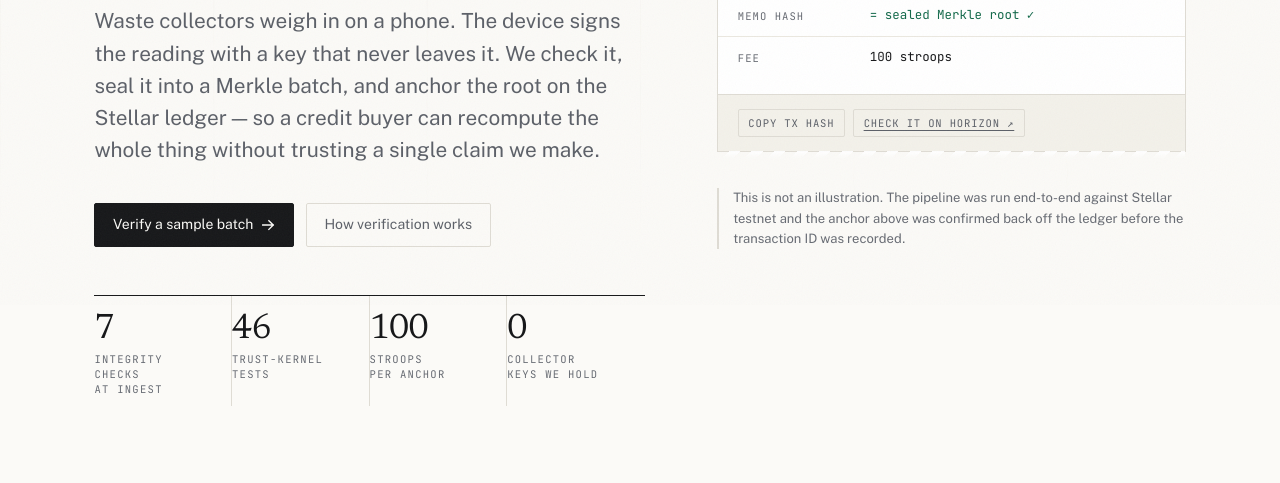
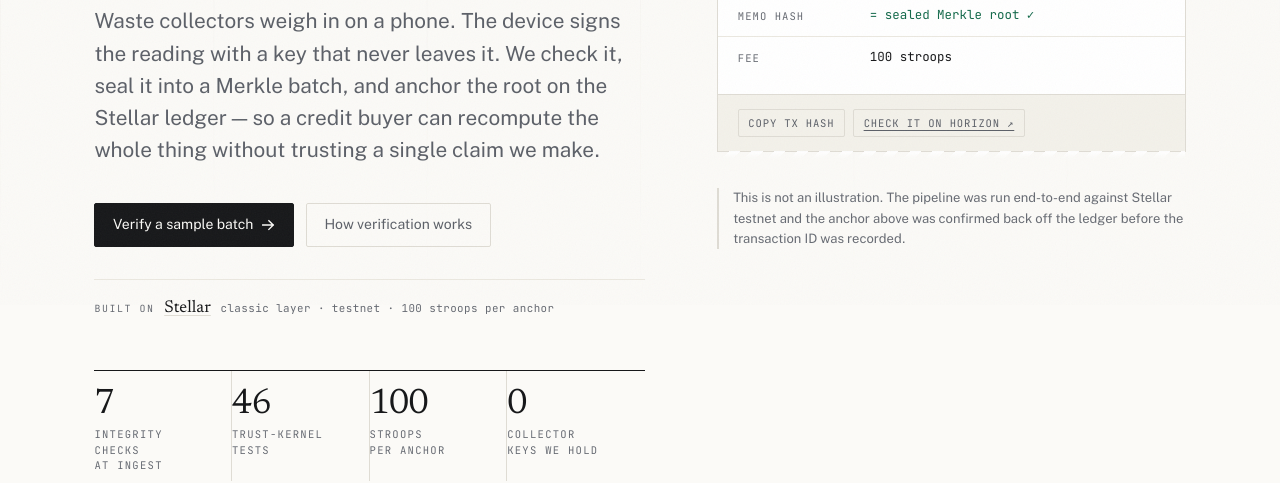
Before and after one commit to PROOFCHAIN-XZY/proofchain-landing, a plain HTML site: page index.html in a window 1280 px wide. Shown: the part 495-978 px from the top of the page. Drawn offline with nearby package versions, Linux system fonts and the light colour scheme.

Commit message:
feat: add the 'Built on Stellar' trust signal
Placement taken from the reference, which puts it directly under the hero
buttons where it reads as a credential rather than a claim. The page said the
same thing only inside prose, where it does not survive a scan.

Set typographically, with no Stellar wordmark. This repository holds no
licensed brand asset, and a redrawn approximation is trademark misuse dressed
up as polish — the skill's own guidance is explicit that logo paths should
never be guessed. The network facts standing next to the name (classic layer,
testnet, 100 stroops per anchor) do more work than a logo would anyway, and
they are checkable.

Also resequences the hero reveal order for the inserted line, and corrects the
dark theme-color meta, which still advertised the pre-refresh #101113.

```diff
--- a/index.html
+++ b/index.html
@@ -11,7 +11,7 @@
     <link rel="canonical" href="https://proofchain-xzy.github.io/proofchain-landing/" />
     <meta name="color-scheme" content="light dark" />
     <meta name="theme-color" content="#fbfaf7" media="(prefers-color-scheme: light)" />
-    <meta name="theme-color" content="#101113" media="(prefers-color-scheme: dark)" />
+    <meta name="theme-color" content="#0d1117" media="(prefers-color-scheme: dark)" />
 
     <meta property="og:type" content="website" />
     <meta property="og:url" content="https://proofchain-xzy.github.io/proofchain-landing/" />
@@ -56,8 +56,6 @@
     <link rel="preconnect" href="https://fonts.googleapis.com" />
     <link rel="preconnect" href="https://fonts.gstatic.com" crossorigin />
 
-    <!-- Our own stylesheet first: it is same-origin and it alone decides the
-         layout, so it should never queue behind a third-party request. -->
     <!--
       Applied before the stylesheet so a reader who chose a theme never sees
       the other one flash first. Inline and synchronous by necessity: any
@@ -77,6 +75,8 @@
       }
     </script>
 
+    <!-- Our own stylesheet first: it is same-origin and it alone decides the
+         layout, so it should never queue behind a third-party request. -->
     <link rel="stylesheet" href="styles.css" />
 
     <!--
@@ -215,7 +215,19 @@
               <a class="btn btn--ghost" href="#verify">How verification works</a>
             </div>
 
-            <dl class="hero__stats" data-lift style="--lift-order: 4">
+            <!--
+              The reference's "Built on Stellar" trust signal, set typographically.
+              No Stellar wordmark: this repository holds no licensed brand asset,
+              and a redrawn approximation is trademark misuse dressed as polish.
+              The network facts carry more weight than a logo would anyway.
+            -->
+            <p class="built" data-lift style="--lift-order: 4">
+              <span class="built__label">Built on</span>
+              <a class="built__name" href="https://stellar.org" rel="noopener">Stellar</a>
+              <span class="built__detail">classic layer · testnet · 100 stroops per anchor</span>
+            </p>
+
+            <dl class="hero__stats" data-lift style="--lift-order: 5">
               <div class="stat">
                 <dt>Integrity checks at ingest</dt>
                 <dd>7</dd>
@@ -236,7 +248,7 @@
           </div>
 
           <!-- The proof, up front. These are real values from a live testnet run. -->
-          <div class="hero__proof" data-lift style="--lift-order: 5">
+          <div class="hero__proof" data-lift style="--lift-order: 6">
           <aside class="receipt" aria-labelledby="receipt-title">
             <div class="receipt__head">
               <span class="receipt__title" id="receipt-title">Anchor receipt — batch sealed</span>
--- a/styles.css
+++ b/styles.css
@@ -699,6 +699,45 @@ section {
   margin-top: 2.25rem;
 }
 
+/*
+ * "Built on Stellar", set typographically. The reference pairs the phrase with
+ * a Stellar wordmark; this repository holds no licensed brand asset, and a
+ * redrawn approximation is trademark misuse dressed up as polish. The network
+ * facts beside the name do more work than a logo would in any case.
+ */
+.built {
+  display: flex;
+  align-items: baseline;
+  flex-wrap: wrap;
+  gap: 0.4rem 0.6rem;
+  margin-top: 2rem;
+  padding-top: 1rem;
+  border-top: 1px solid var(--rule-soft);
+  max-width: var(--prose);
+}
+
+.built__label {
+  font-family: var(--mono);
+  font-size: 0.62rem;
+  letter-spacing: 0.16em;
+  text-transform: uppercase;
+  color: var(--ink-faint);
+}
+
+.built__name {
+  font-family: var(--serif);
+  font-size: 1.0625rem;
+  color: var(--ink);
+  text-decoration-color: var(--rule);
+}
+
+.built__detail {
+  font-family: var(--mono);
+  font-size: 0.68rem;
+  letter-spacing: 0.04em;
+  color: var(--ink-faint);
+}
+
 /* Two-up on phones, four-up from tablet — fixed rather than auto-fit, so a long
    label can never push the row into an orphaned fourth column. */
 .hero__stats {
```
